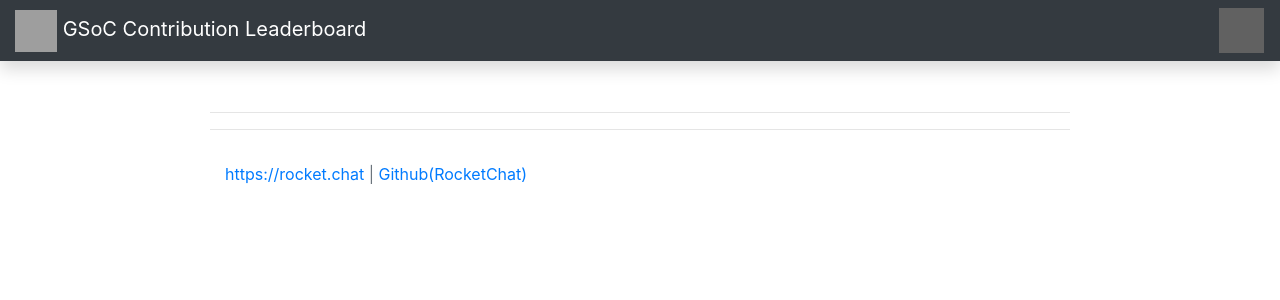
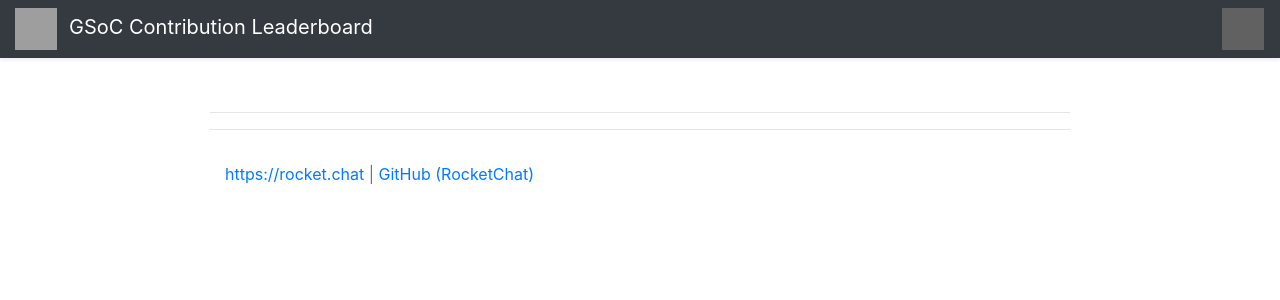
Before and after one commit to shubhsherl/GSoC-Contribution-Leaderboard, a Django app: template GSoC-Contribution-Leaderboard/templates/base.html in a window 1280 px wide. Shown: the top 300 px of the page. Run offline with Django 3.2, Linux system fonts and the light colour scheme; the template is opened without the code that fills it, so the values that code supplies are empty; some libraries are stand-ins or nearby versions; grey boxes are pictures that could not be loaded.

Commit message:
Update base.html

```diff
--- a/GSoC-Contribution-Leaderboard/templates/base.html
+++ b/GSoC-Contribution-Leaderboard/templates/base.html
@@ -23,13 +23,13 @@
 </head>
 
 <body>
-  <nav class="navbar navbar-dark fixed-top bg-dark flex-md-nowrap p-0 shadow">
+  <nav class="navbar navbar-dark fixed-top bg-dark flex-md-nowrap p-0 shadow-sm">
     <a class="navbar-brand col-sm-3 col-md-2 mr-0" href="{% url 'gsoclist' %}"><img src="{{ ORG_LOGO }}"
-        height="42" width="42"> GSoC Contribution Leaderboard</a>
+        height="42" width="42" style="margin-right: 12px">GSoC Contribution Leaderboard</a>
     <ul class="navbar-nav px-3">
       <li class="nav-item text-nowrap">
         <a class="nav-link" id="github" href="https://github.com/shubhsherl/GSoC-Contribution-Leaderboard/" target="_blank" rel="noopener noreferrer">
-          <img src="http://pluspng.com/img-png/github-octocat-vector-png--1600.png" height="45" width="45">
+          <img src="img/github_mark_light.png" height="42" width="42">
         </a>
       </li>
     </ul>
@@ -41,7 +41,7 @@
     <div class="container">
       <span class="text-muted">
         <a href="{{ ORG_SITE }}" target="_blank" rel="noopener noreferrer">{{ORG_SITE}}</a> |
-        <a href="https://github.com/{{ORG}}" target="_blank" rel="noopener noreferrer">Github({{ORG}})</a>
+        <a href="https://github.com/{{ORG}}" target="_blank" rel="noopener noreferrer">GitHub ({{ORG}})</a>
       </span>
     </div>
   </footer>
```
